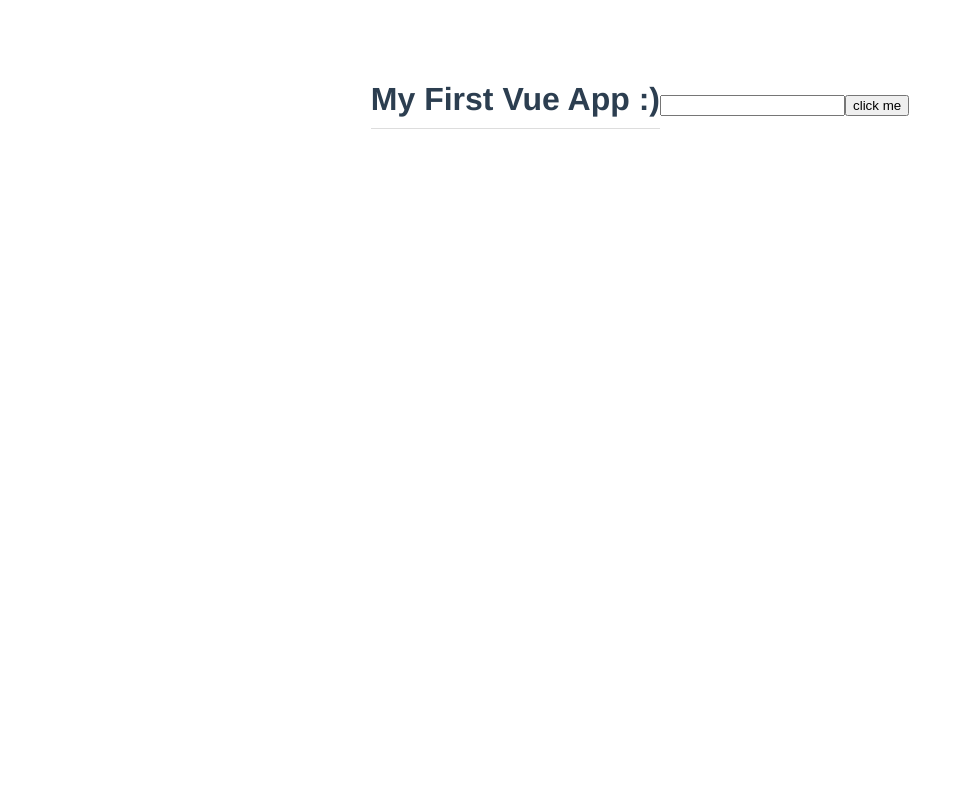
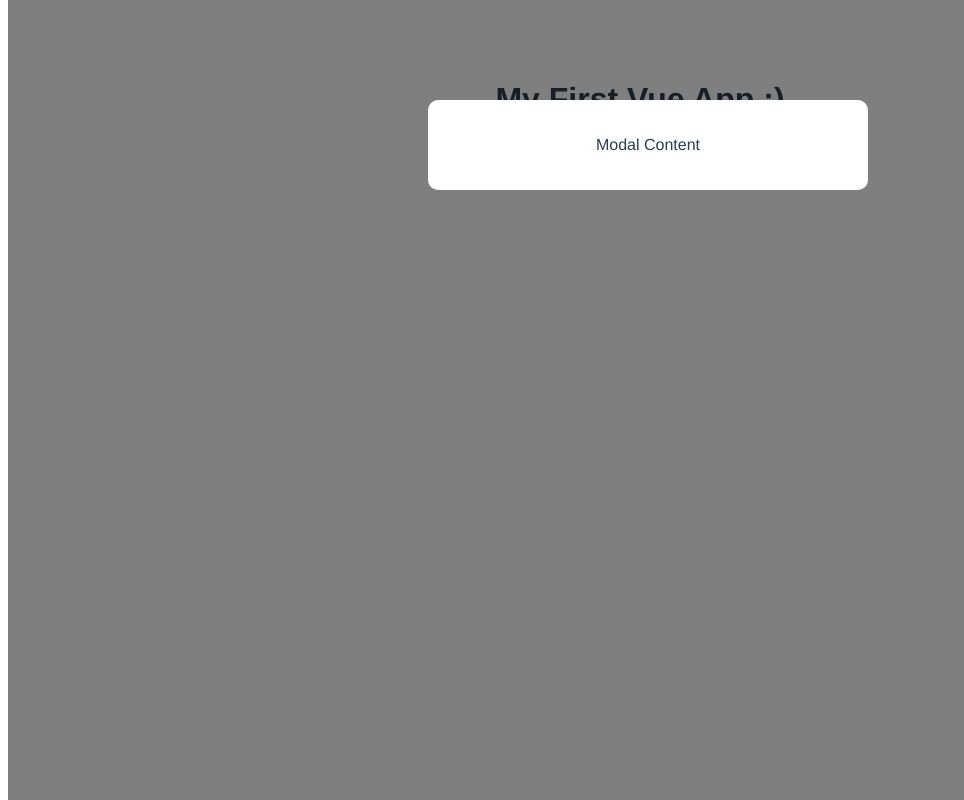
Before and after one commit to BK-97/Vue.js-Tutorial, a Vue app: page / in a window 1280 px wide. Shown: the whole page, without its empty margins (0-964 px from the left). Built offline with nearby package versions, Linux system fonts and the light colour scheme.

Commit message:
ModalComponent

```diff
--- a/src/App.vue
+++ b/src/App.vue
@@ -1,22 +1,17 @@
 <template>
   <h1>{{title}}</h1>
-  <input type="text" ref="name">
-  <button @click="handleClick">click me</button>
+  <Modal />
 </template>
 
 <script>
+import Modal from './components/Modal.vue'
+
 export default {
   name: 'App',
+  components:{Modal},
   data(){
     return {
       title: 'My First Vue App :)'
-    }
-  },
-  methods:{
-    handleClick(){
-      console.log(this.$refs.name)
-      this.$refs.name.classList.add('active')
-      this.$refs.name.focus()
     }
   }
 }
--- /dev/null
+++ b/src/components/Modal.vue
@@ -0,0 +1,24 @@
+<template>
+    <div class="backdrop">
+        <div class="modal">
+            <p>Modal Content</p>
+        </div>
+    </div>
+</template>
+
+<style>
+    .modal{
+        width: 400px;
+        padding: 20px;
+        margin: 100px auto;
+        background: white;
+        border-radius: 10px;
+    }
+    .backdrop{
+        top:0;
+        position: fixed;
+        background: rgba(0, 0, 0, 0.5);
+        width: 100%;
+        height: 100%;
+    }
+</style>
```
Also changed, not shown: src/components/HelloWorld.vue (deleted, +0 -57 lines).
